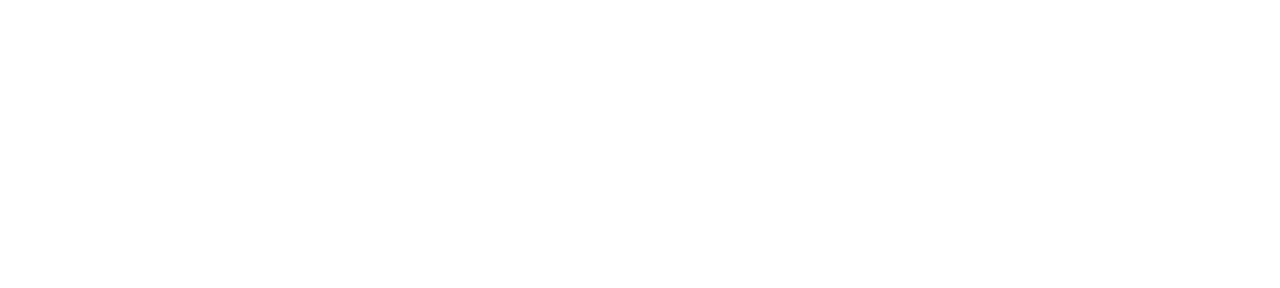
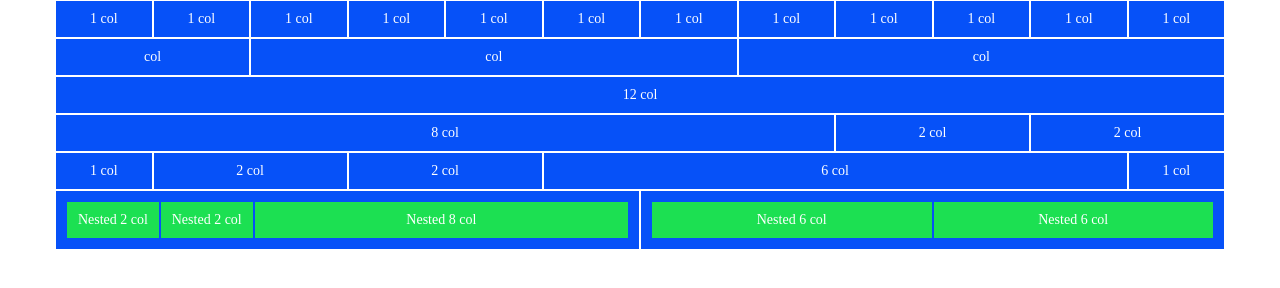
Before and after one commit to AsiaDeMartino/html-css-12bool, a plain HTML site: page index.html in a window 1280 px wide. Drawn offline with Linux system fonts and the light colour scheme; files that its build step writes are made by us from their sources.

Commit message:
aggiunta prima sezione

```diff
--- a/css/framework.css
+++ b/css/framework.css
@@ -60,7 +60,7 @@
     max-width: calc(( 100% / 12 ) * 8 );
 }
 
-.col-1{
+.col-9{
     flex-basis: calc(( 100% / 12 ) * 9 );
     max-width: calc(( 100% / 12 ) * 9 );
 }
--- a/css/style.css
+++ b/css/style.css
@@ -0,0 +1,16 @@
+*{
+    text-align: center;
+    color: white;
+    font-size: 14px;
+}
+
+[class*="col-"] {
+    background-color: rgb(6, 81, 248);
+    padding: 10px;
+    border: 1px solid white;
+}
+
+.green {
+    background-color: rgb(28,224,82);
+    border: 1px solid rgb(6, 81, 248);
+}
--- a/index.html
+++ b/index.html
@@ -4,13 +4,66 @@
     <meta charset="UTF-8">
     <meta http-equiv="X-UA-Compatible" content="IE=edge">
     <meta name="viewport" content="width=device-width, initial-scale=1.0">
-    <link rel="stylesheet" href="framework.css">
-    <link rel="stylesheet" href="style.css">
+    <link rel="stylesheet" href="css/framework.css">
+    <link rel="stylesheet" href="css/style.css">
     <title>Framework</title>
 </head>
 <body class="debug">
     <div class="container">
+        <div class="row">
+            <div class="col-1">1 col</div>
+            <div class="col-1">1 col</div>
+            <div class="col-1">1 col</div>
+            <div class="col-1">1 col</div>
+            <div class="col-1">1 col</div>
+            <div class="col-1">1 col</div>
+            <div class="col-1">1 col</div>
+            <div class="col-1">1 col</div>
+            <div class="col-1">1 col</div>
+            <div class="col-1">1 col</div>
+            <div class="col-1">1 col</div>
+            <div class="col-1">1 col</div>
+        </div>
 
+        <div class="row">
+            <div class="col-2">col</div>
+            <div class="col-5">col</div>
+            <div class="col-5">col</div>
+        </div>
+
+        <div class="row">
+            <div class="col-12">12 col</div>
+        </div>
+
+        <div class="row">
+            <div class="col-8">8 col</div>
+            <div class="col-2">2 col</div>
+            <div class="col-2">2 col</div>
+        </div>
+
+        <div class="row">
+            <div class="col-1">1 col</div>
+            <div class="col-2">2 col</div>
+            <div class="col-2">2 col</div>
+            <div class="col-6">6 col</div>
+            <div class="col-1">1 col</div>
+        </div>
+
+        <div class="row">
+            <div class="col-6">
+                <div class="row">
+                    <div class="col-2 green">Nested 2 col</div>
+                    <div class="col-2 green">Nested 2 col</div>
+                    <div class="col-8 green">Nested 8 col</div>
+                </div>
+            </div>
+            <div class="col-6">
+                <div class="row">
+                    <div class="col-6 green">Nested 6 col</div>
+                    <div class="col-6 green">Nested 6 col</div>
+                </div>
+            </div>
+        </div>
     </div>
 </body>
 </html>
```
